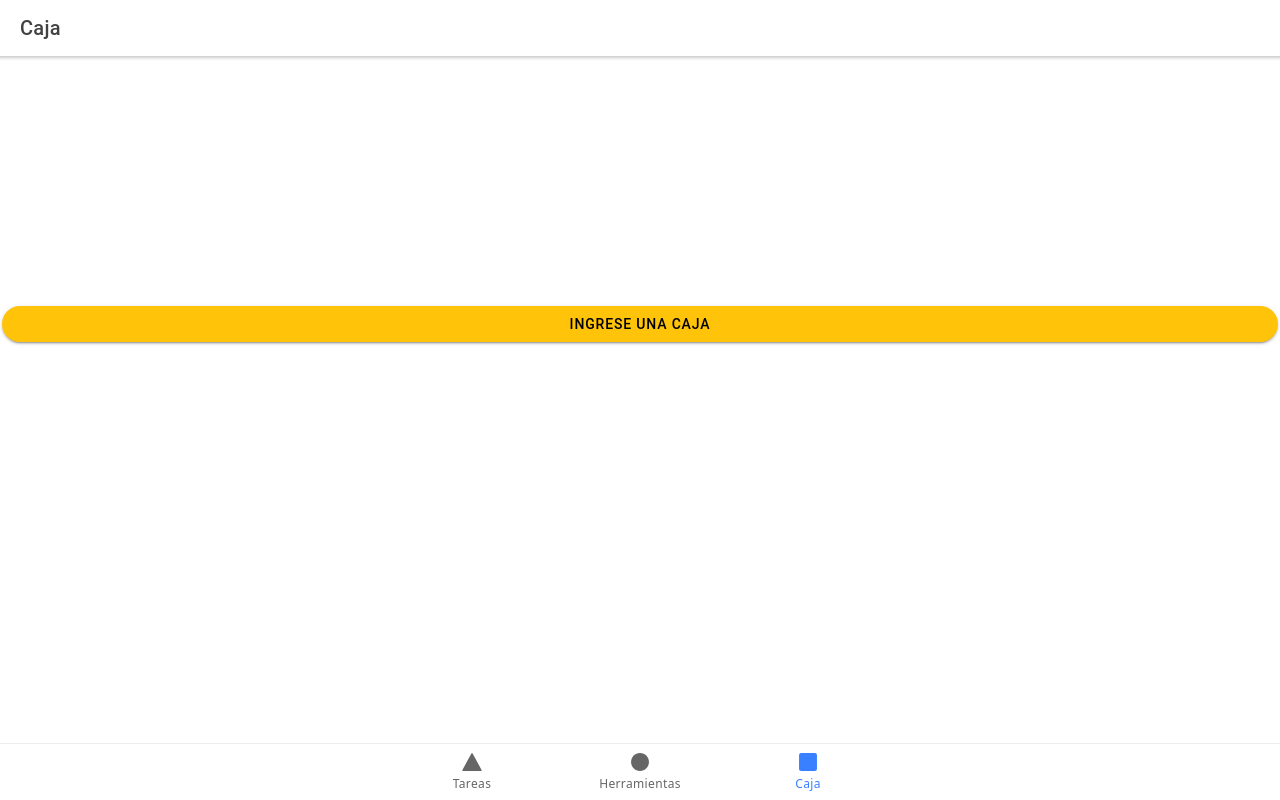
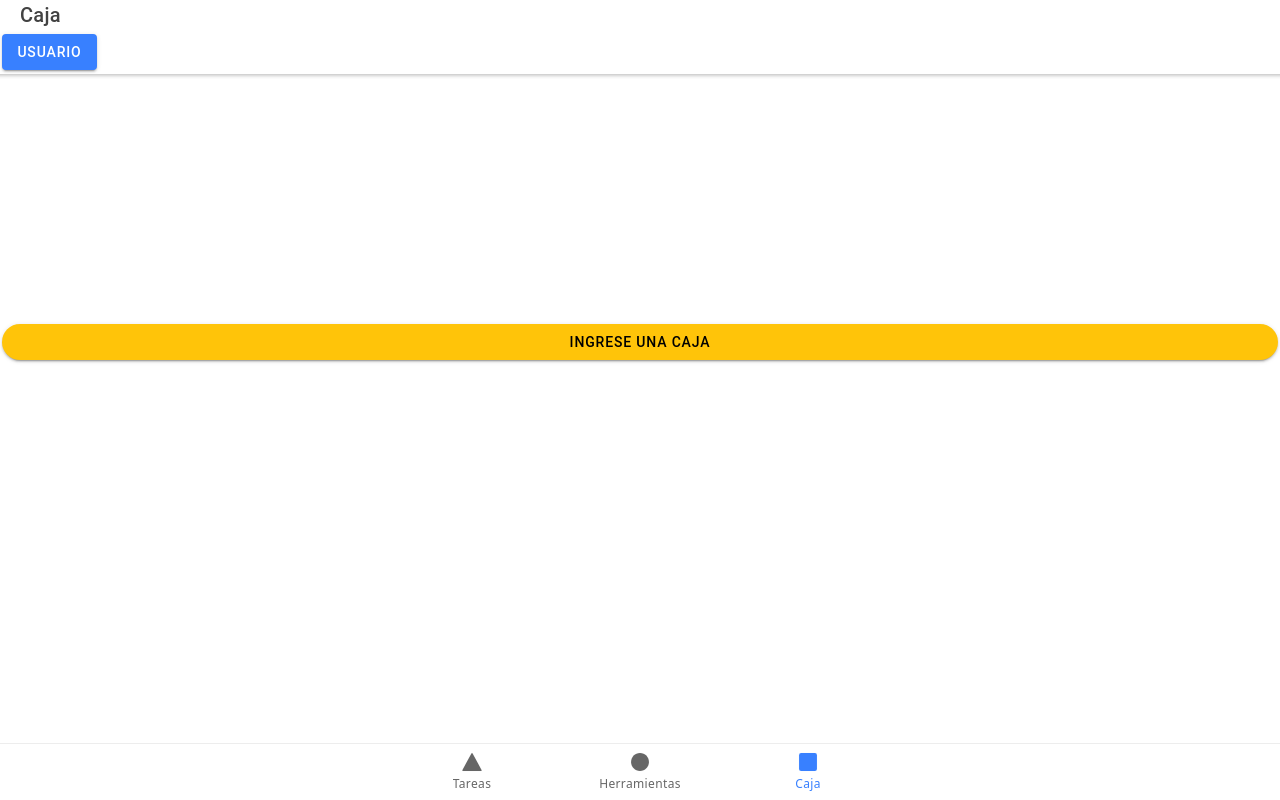
Before and after one commit to impatrq/smart_toolbox, a React (Create React App) app in the folder aplicacion-movil/: page /Caja in a window 1280 px wide. Built offline with nearby package versions, Linux system fonts and the light colour scheme; no server answers; the HTML template or start-up script is replaced by a standard one.

Commit message:
feat: agregar boton de login

```diff
--- a/aplicacion-movil/src/login/LoginButton.tsx
+++ b/aplicacion-movil/src/login/LoginButton.tsx
@@ -1,14 +1,21 @@
 import { IonButton, useIonAlert } from '@ionic/react';
+import { useState } from 'react';
 
 function Example() {
     const [presentAlert] = useIonAlert();
-
+    const [usuario, setUsuario] = useState("");
     return (
         <IonButton
             onClick={() =>
                 presentAlert({
                     header: 'Ingrese su nombre y apellido',
-                    buttons: ['OK'],
+                    buttons: [{
+                        text: 'Guardar',
+                        role: 'guardar',
+                        handler: (e) => {
+                            setUsuario(e[0] + e[1]);
+                        },
+                    },],
                     inputs: [
                         {
                             placeholder: 'Nombre',
--- a/aplicacion-movil/src/pages/Caja/Caja.tsx
+++ b/aplicacion-movil/src/pages/Caja/Caja.tsx
@@ -10,7 +10,7 @@ import { BarcodeScanner, BarcodeScanResult } from "@awesome-cordova-plugins/barc
 import "./Caja.css";
 import { update, ref } from "firebase/database";
 import db from "../../firebase.js";
-import { useState } from "react";
+import LoginButton from "../../login/LoginButton"
 
 interface barCode {
   [url: string]: number;
@@ -36,6 +36,7 @@ const Caja: React.FC = () => {
       <IonHeader>
         <IonToolbar>
           <IonTitle>Caja</IonTitle>
+          <LoginButton />
         </IonToolbar>
       </IonHeader>
       <IonContent fullscreen>
--- a/aplicacion-movil/src/pages/Herramientas/Herramientas.tsx
+++ b/aplicacion-movil/src/pages/Herramientas/Herramientas.tsx
@@ -14,8 +14,9 @@ import {
 import { useState, useEffect } from "react";
 import { ref, onValue } from "firebase/database";
 import db from "../../firebase.js";
+import LoginButton from "../../login/LoginButton"
 
-const checkboxList: Array<{ val: String}> = [];
+const checkboxList: Array<{ val: String }> = [];
 
 const Herramientas: React.FC = () => {
   const [list, setList] = useState(checkboxList);
@@ -41,6 +42,7 @@ const Herramientas: React.FC = () => {
       <IonHeader>
         <IonToolbar>
           <IonTitle>Herramientas</IonTitle>
+          <LoginButton />
         </IonToolbar>
       </IonHeader>
       <IonContent fullscreen>
--- a/aplicacion-movil/src/pages/Tareas/Tareas.tsx
+++ b/aplicacion-movil/src/pages/Tareas/Tareas.tsx
@@ -14,6 +14,7 @@ import {
 import { useState, useEffect } from "react";
 import { ref, onValue } from "firebase/database";
 import db from "../../firebase.js";
+import LoginButton from "../../login/LoginButton"
 
 const checkboxList: Array<{ val: String; isChecked: boolean }> = [];
 
@@ -49,6 +50,7 @@ const Tareas: React.FC = () => {
         <IonToolbar>
           <IonTitle>Tareas</IonTitle>
         </IonToolbar>
+        <LoginButton />
       </IonHeader>
       <IonContent fullscreen>
         <IonList>
```
